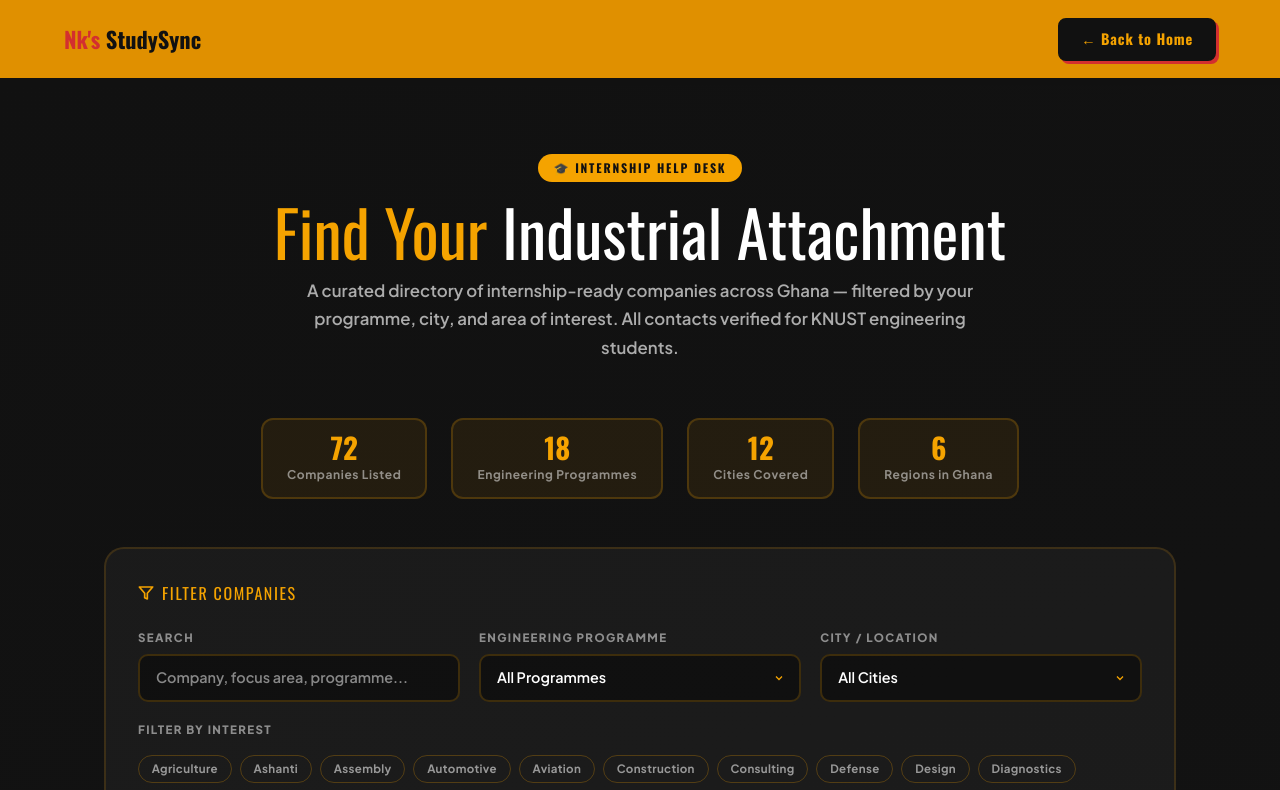
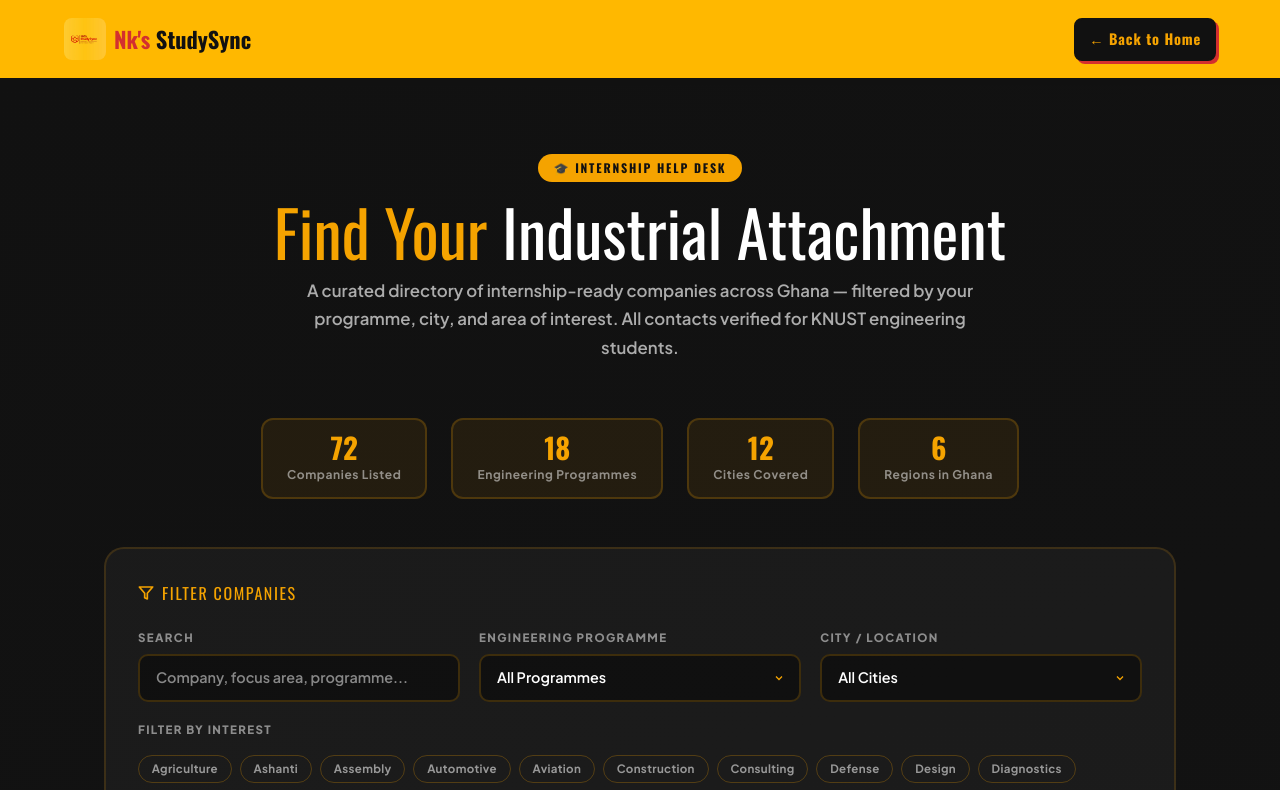
Before and after one commit to michael-sintim/NK-sStudySync-A-campaign-project, a React (Vite) app: page /internships in a window 1280 px wide. Shown: the top 790 px of the page. Built offline with nearby package versions, Linux system fonts and the light colour scheme.

Commit message:
new updates boyyy

```diff
--- a/src/Contactpage.jsx
+++ b/src/Contactpage.jsx
@@ -44,7 +44,7 @@ const getStyles = () => `
     position: fixed; top: 0; width: 100%; z-index: 1000;
     padding: 1.1rem 5%;
     display: flex; align-items: center; justify-content: space-between;
-    background: var(--amber-dark);
+    background: var(--amber-light);
     border-bottom: 3px solid var(--black);
     box-shadow: 0 4px 0 var(--black);
   }
@@ -164,7 +164,7 @@ const getStyles = () => `
     width: 100%;
   }
   .cp-input:focus, .cp-select:focus, .cp-textarea:focus {
-    border-color: var(--amber-dark);
+    border-color:var(--amber-light);
     box-shadow: 0 0 0 3px rgba(245,163,0,0.15);
     background: var(--white);
   }
@@ -387,7 +387,18 @@ export default function ContactPage() {
     <div className="cp-root" key={styleVersion}>
       <nav className="cp-nav">
         <div className="cp-nav-logo">
-          <div className="cp-logo-bolt">⚡</div>
+           <div className="nav-logo" onClick={() => scrollTo("hero")}>
+  <img
+    src="/IMG_8586.JPG.jpeg"
+    alt="NK's StudySync"
+    style={{
+      height: "42px",
+      width: "42px",
+      objectFit: "contain",
+      borderRadius: "8px",
+    }}
+  />
+</div>
           <span><span className="cp-logo-nk">Nk's</span> StudySync</span>
         </div>
         <button className="cp-back-btn" onClick={() => navigate("/")}>
--- a/src/InternshipPage.jsx
+++ b/src/InternshipPage.jsx
@@ -18,7 +18,7 @@ const styles = `
     position: fixed; top: 0; width: 100%; z-index: 1000;
     padding: 1.1rem 5%;
     display: flex; align-items: center; justify-content: space-between;
-    background: #E09000;
+    background: var(--amber-light);
     border-bottom: 3px solid #111;
     box-shadow: 0 4px 0 #111;
   }
@@ -31,7 +31,7 @@ const styles = `
   .ip-nav-logo .red { color: #D32F2F; }
   .ip-back-btn {
     background: #111; color: #F5A300;
-    border: 2px solid #111; padding: 0.55rem 1.3rem;
+    border: 2px solid #111; padding: 0.55rem 0.8rem;
     font-family: 'Oswald', sans-serif; font-size: 0.9rem; font-weight: 700;
     letter-spacing: 0.06em; cursor: pointer; border-radius: 8px;
     box-shadow: 3px 3px 0 #D32F2F;
@@ -77,6 +77,18 @@ export default function InternshipPage() {
       {/* Nav */}
       <nav className="ip-nav">
         <div className="ip-nav-logo" onClick={() => navigate("/")}>
+            <div className="nav-logo" onClick={() => scrollTo("hero")}>
+  <img
+    src="/IMG_8586.JPG.jpeg"
+    alt="NK's StudySync"
+    style={{
+      height: "42px",
+      width: "42px",
+      objectFit: "contain",
+      borderRadius: "8px",
+    }}
+  />
+</div>
           <span><span className="red">Nk's</span> StudySync</span>
         </div>
         <button className="ip-back-btn" onClick={() => navigate("/")}>
--- a/src/NKsStudySync.jsx
+++ b/src/NKsStudySync.jsx
@@ -63,7 +63,7 @@ body {
     position: fixed; top: 0; width: 100%; z-index: 1000;
     padding: 1.25rem 5%;
     display: flex; align-items: center; justify-content: space-between;
-    background: var(--amber-dark);
+    background: var(--amber-light);
     backdrop-filter: blur(10px);
     border-bottom: 3px solid var(--black);
     box-shadow: 0 4px 0 var(--black);
```
